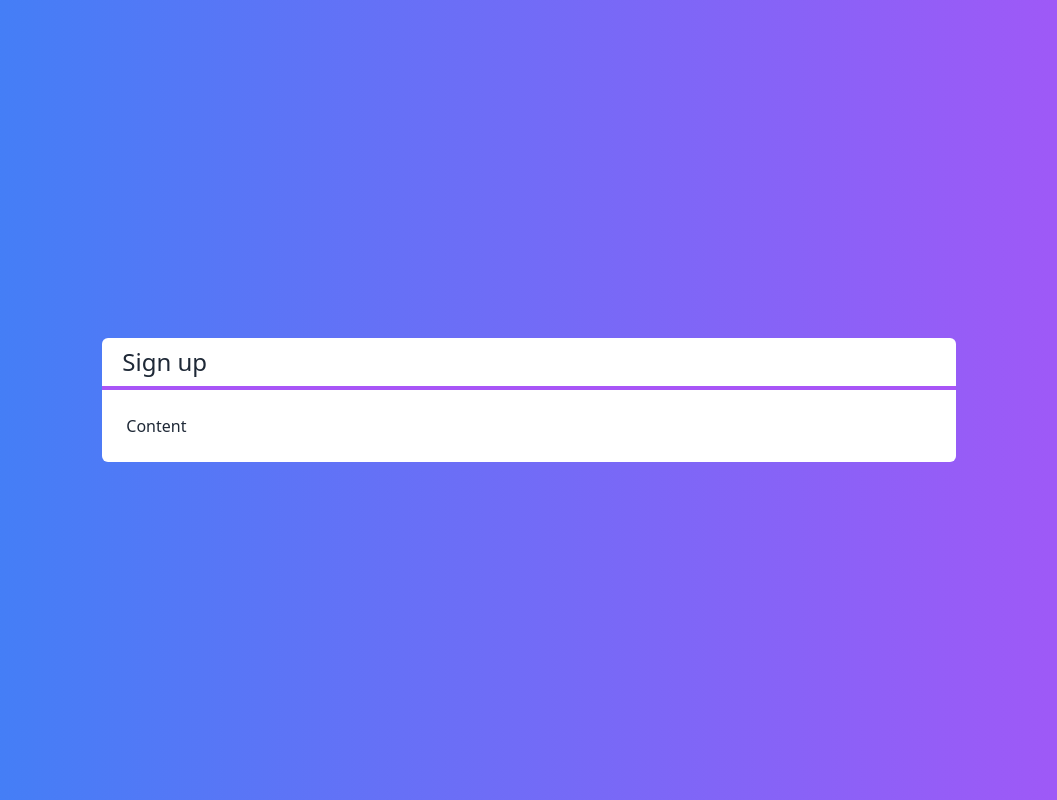
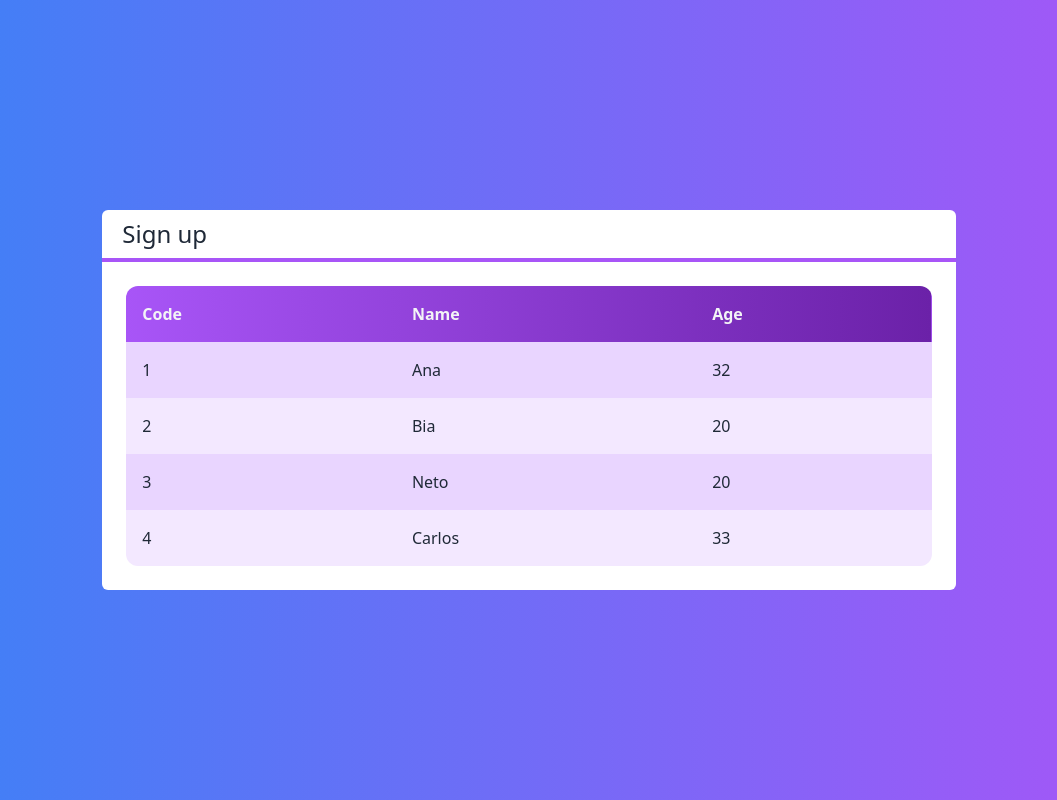
Before and after one commit to NetoJL/CRUD-Project, a Next.js app: page / in a window 1280 px wide. Shown: the whole page, without its empty margins (111-1168 px from the left). Built offline with nearby package versions, Linux system fonts and the light colour scheme.

Commit message:
index.tsx updated

```diff
--- a/src/pages/index.tsx
+++ b/src/pages/index.tsx
@@ -1,6 +1,16 @@
 import Layout from "@/components/Layout";
+import Customer from "@/core/Customer";
+import Table from "@/components/Table"
 
 export default function Home() {
+
+  const customers = [
+    new Customer('Ana', 32, '1'),
+    new Customer('Bia', 20, '2'),
+    new Customer('Neto', 20, '3'),
+    new Customer('Carlos', 33, '4'),
+  ]
+
   return (
     <div className='
     flex justify-center items-center h-screen
@@ -8,7 +18,7 @@ export default function Home() {
     text-white
     '>
       <Layout title="Sign up">
-        <span>Content</span>
+        <Table customers={customers}></Table>
       </Layout>
     </div>
   )
```
